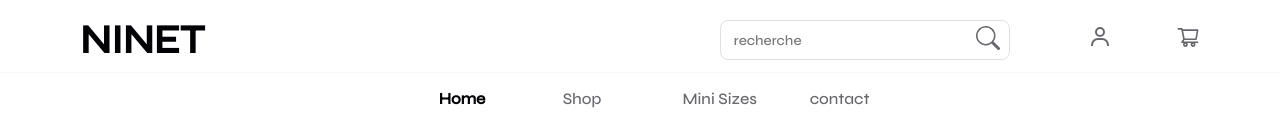
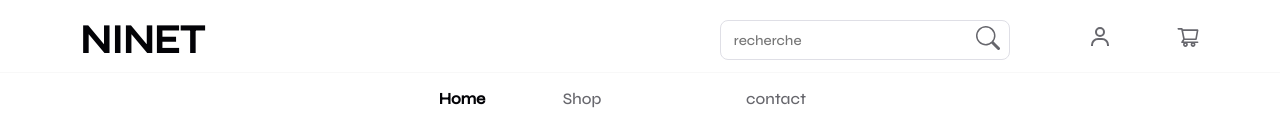
Before and after one commit to MKrouma/Ecommerce-Ninet, a React (Create React App) app in the folder frontend/: page / in a window 1280 px wide. Shown: the top 130 px of the page. Built offline with nearby package versions, Linux system fonts and the light colour scheme.

Commit message:
delect link

```diff
--- a/frontend/src/component/content/homePages/headerContent/Navbar.jsx
+++ b/frontend/src/component/content/homePages/headerContent/Navbar.jsx
@@ -74,7 +74,7 @@
 
             </div> */}
             <div className="itermLink">
-                <p>Mini Sizes</p>
+                {/* <p>Mini Sizes</p> */}
                 <p> contact</p>
             </div>
 
```
